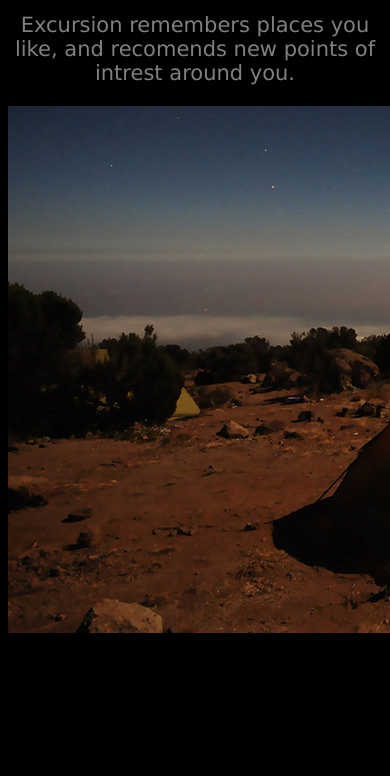
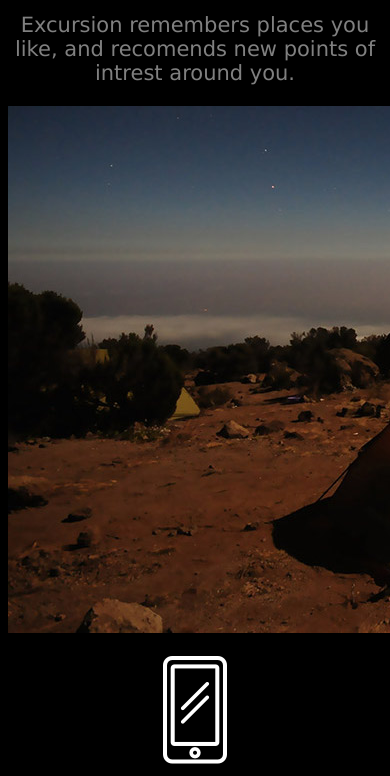
Before and after one commit to swanny999/excursion, a plain HTML site: page index.html in a window 390 px wide. Shown: the part 653-1429 px from the top of the page. Before the commit the page ends 1298 px from the top, so only its background shows below. Drawn offline with Linux system fonts and the light colour scheme.

Commit message:
added phone icon

```diff
--- a/index.html
+++ b/index.html
@@ -14,5 +14,8 @@
     <h2>Your personal travel guide</h2>
     <p>Excursion remembers places you like, and recomends new points of intrest around you.</p>
     <img src="./resources/media/camp.jpg" />
+    <br />
+    <br />
+    <img src="./resources/media/phone.png" />
   </body>
 </html>
```
Also changed, not shown: resources/media/phone.png (added).
